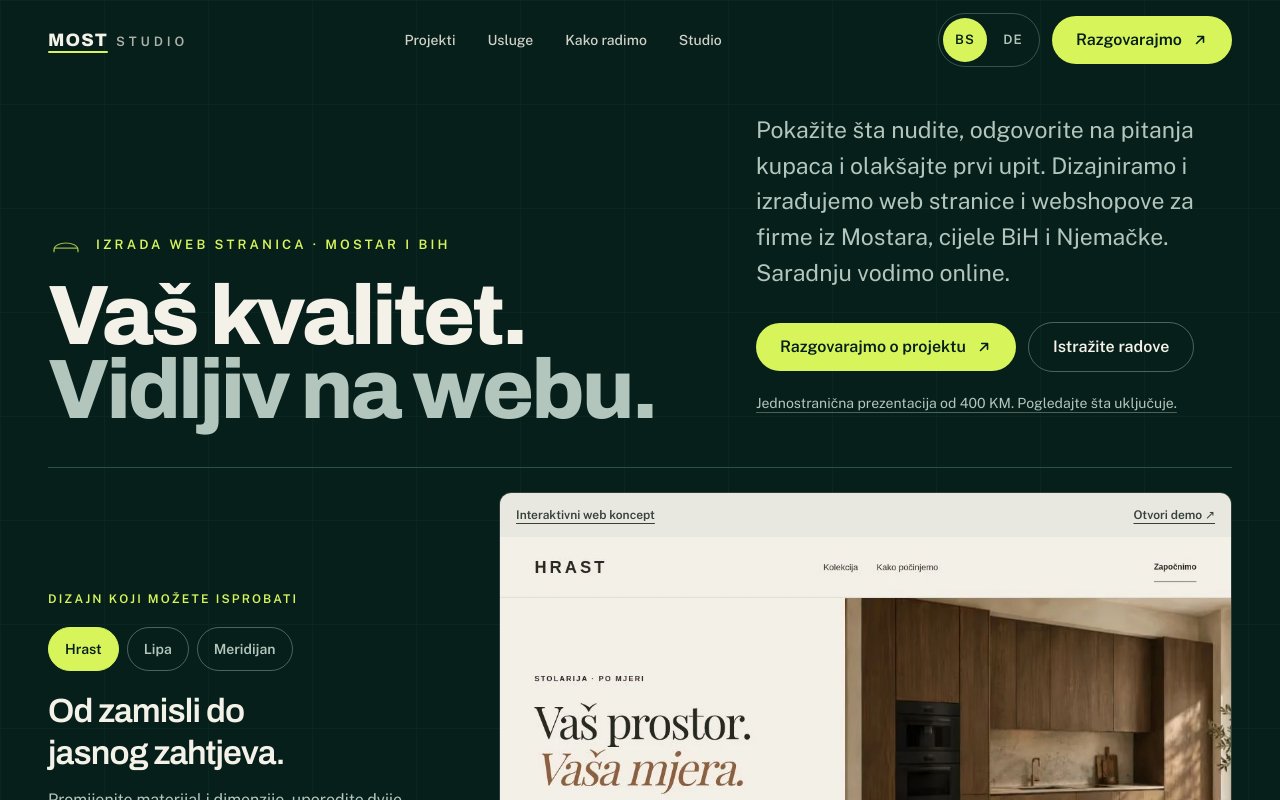
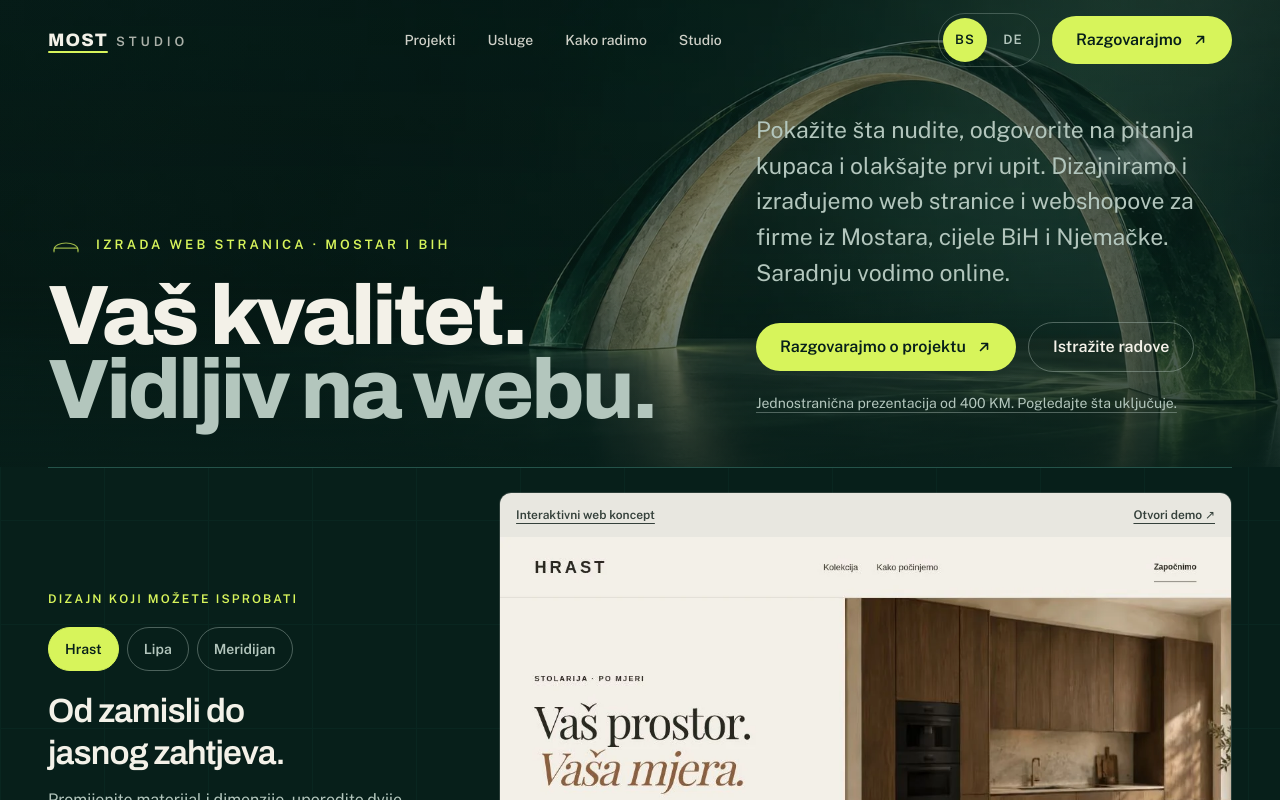
Before and after one commit to tvkuca1113-art/Moststudioba, a Next.js app: page / in a window 1280 px wide. Shown: the top 800 px of the page. Built offline with nearby package versions, Linux system fonts and the light colour scheme.

Commit message:
Add approved arch background to homepage hero

```diff
--- a/src/app/globals.css
+++ b/src/app/globals.css
@@ -116,6 +116,55 @@
 }
 
 @layer components {
+  /* Decorative art stays within the introduction; the demo gallery keeps
+     its original background and the image never changes the text layout. */
+  .hero-backdrop {
+    top: -6.5rem;
+    bottom: -2.5rem;
+    left: 50%;
+    width: 100vw;
+    transform: translateX(-50%);
+    background: var(--color-ink);
+  }
+
+  .hero-backdrop-image {
+    top: 2.5rem;
+    height: 25rem;
+    mask-image: linear-gradient(180deg, transparent, #000 12%, #000 78%, transparent);
+  }
+
+  .hero-backdrop-image img {
+    object-position: right center;
+  }
+
+  .hero-backdrop-shade {
+    background:
+      linear-gradient(180deg, rgb(7 31 26 / 25%), rgb(7 31 26 / 12%) 28%, var(--color-ink) 68%),
+      linear-gradient(90deg, rgb(7 31 26 / 70%), rgb(7 31 26 / 58%));
+  }
+
+  @media (min-width: 640px) {
+    .hero-backdrop {
+      top: -7rem;
+    }
+
+    .hero-backdrop-image {
+      top: 0;
+      height: 100%;
+      mask-image: none;
+    }
+
+    .hero-backdrop-image img {
+      object-position: center 50%;
+    }
+
+    .hero-backdrop-shade {
+      background:
+        linear-gradient(180deg, rgb(7 31 26 / 15%), transparent 60%, rgb(7 31 26 / 65%)),
+        linear-gradient(90deg, rgb(7 31 26 / 70%) 10%, rgb(7 31 26 / 48%) 55%, rgb(7 31 26 / 65%));
+    }
+  }
+
   /* ---------------------------------------------------------------- *
    * Reveal on scroll. The final state is the default — the animation
    * only ever plays when JS has confirmed the element is observed,
--- a/src/components/home/Hero.tsx
+++ b/src/components/home/Hero.tsx
@@ -1,3 +1,4 @@
+import Image from "next/image";
 import { CapabilityShowcase } from "./CapabilityShowcase";
 import { ArchMark } from "@/components/ui/ArchMark";
 import { ButtonLink } from "@/components/ui/Button";
@@ -27,7 +28,20 @@ export function Hero({ locale, dict }: { locale: Locale; dict: Dictionary }) {
       />
 
       <Container className="relative">
-        <div className="grid gap-x-16 gap-y-8 lg:grid-cols-[minmax(0,1.15fr)_minmax(0,0.85fr)] lg:items-end">
+        <div className="hero-intro relative isolate grid gap-x-16 gap-y-8 lg:grid-cols-[minmax(0,1.15fr)_minmax(0,0.85fr)] lg:items-end">
+          <div aria-hidden="true" className="hero-backdrop pointer-events-none absolute -z-10 overflow-hidden">
+            <div className="hero-backdrop-image absolute inset-x-0">
+              <Image
+                src="/images/hero/most-arch-7b440d0a.webp"
+                alt=""
+                fill
+                sizes="100vw"
+                preload
+                className="object-cover"
+              />
+            </div>
+            <div className="hero-backdrop-shade absolute inset-0" />
+          </div>
           <div>
             <p className="flex items-center gap-3 text-[0.8125rem] font-semibold tracking-[0.2em] text-lime uppercase sm:tracking-[0.24em]">
               <ArchMark draw className="w-9 shrink-0 text-lime/70" strokeWidth={4} />
```
Also changed, not shown: public/images/hero/most-arch-7b440d0a.webp (added).
